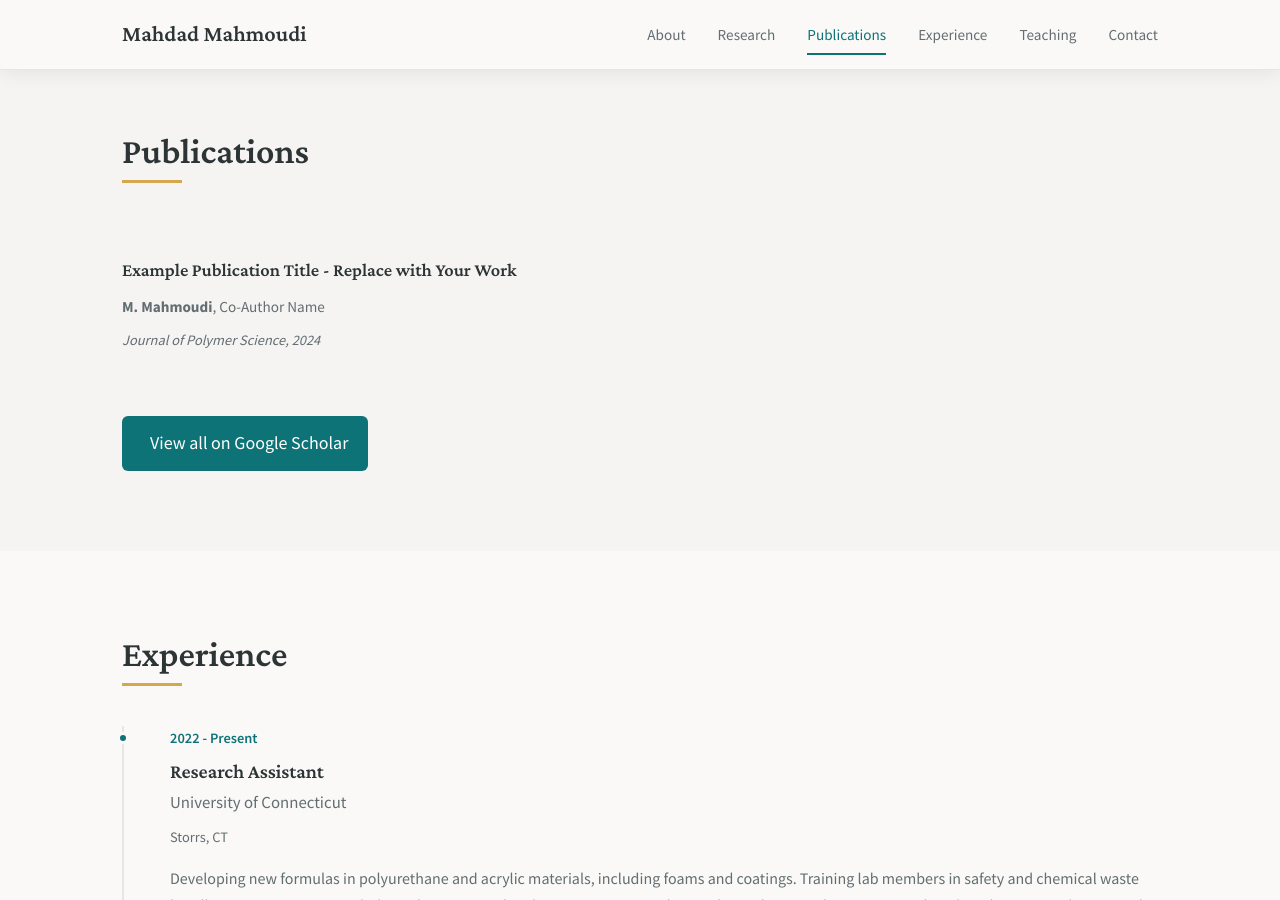
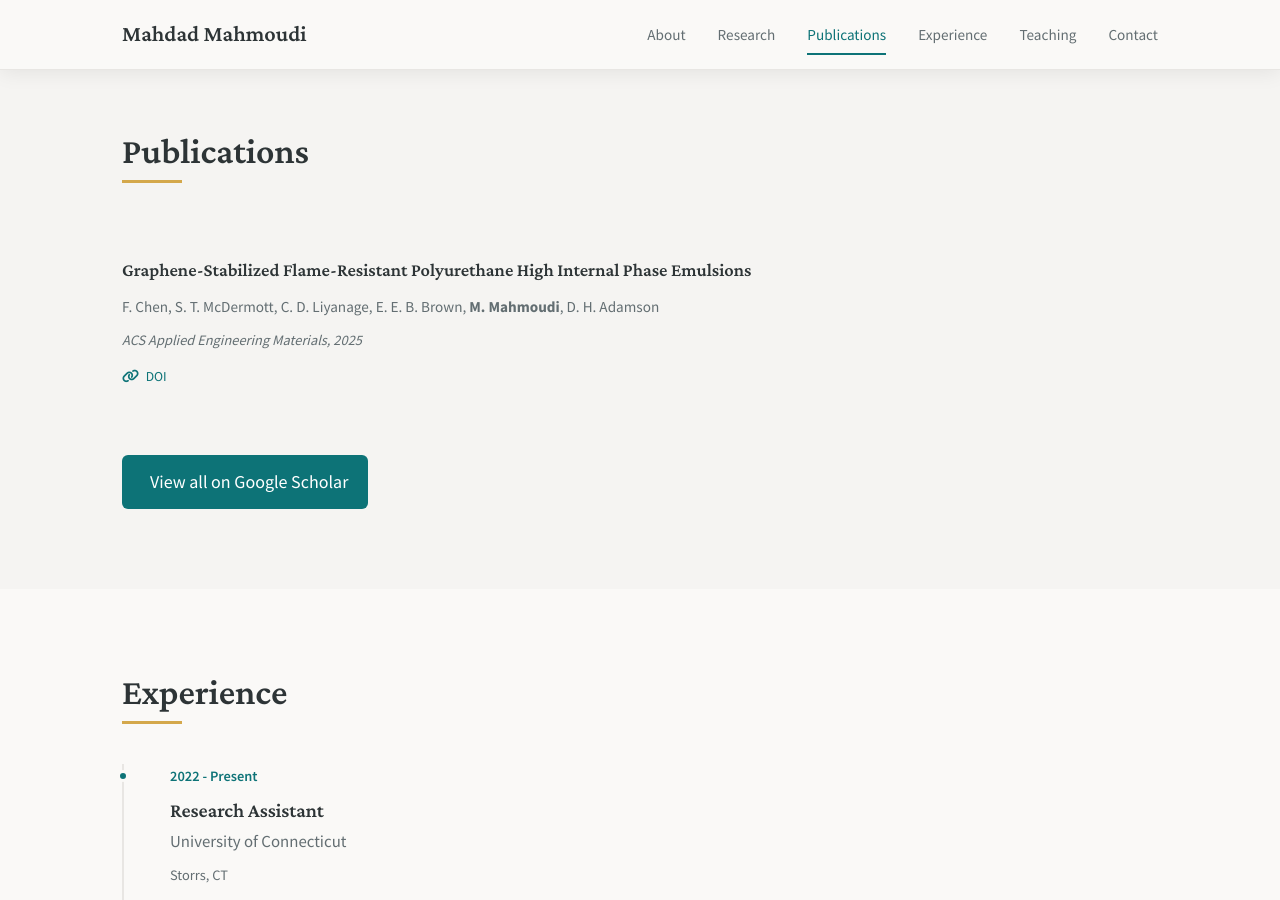
Before and after one commit to PolyMahdad2025/polymahdad2025.github.io, a Jekyll site: the page built from index.html, in a window 1280 px wide and 900 px high, scrolled down 1951 px. Built offline with Jekyll 4.4.1, drawn with Linux system fonts in a browser that asks for light colours; a style sheet for code colours, icons or effects is not loaded.

Commit message:
Add publication: Graphene-Stabilized Flame-Resistant PU HIPEs
ACS Appl. Eng. Mater. 2025

🤖 Generated with [Claude Code](https://claude.com/claude-code)

Co-Authored-By: Claude Opus 4.5 <noreply@anthropic.com>

```diff
--- a/_data/publications.yml
+++ b/_data/publications.yml
@@ -1,15 +1,7 @@
 # Publications
-# Add your publications here in the following format:
-# - title: "Paper Title"
-#   authors: "Author 1, Author 2, <strong>Your Name</strong>, Author 3"
-#   venue: "Journal Name"
-#   year: 2024
-#   doi: "https://doi.org/..."
-#   pdf: "link to pdf if available"
 
-# Example entry (replace with your actual publications):
-- title: "Example Publication Title - Replace with Your Work"
-  authors: "<strong>M. Mahmoudi</strong>, Co-Author Name"
-  venue: "Journal of Polymer Science"
-  year: 2024
-  doi: ""
+- title: "Graphene-Stabilized Flame-Resistant Polyurethane High Internal Phase Emulsions"
+  authors: "F. Chen, S. T. McDermott, C. D. Liyanage, E. E. B. Brown, <strong>M. Mahmoudi</strong>, D. H. Adamson"
+  venue: "ACS Applied Engineering Materials"
+  year: 2025
+  doi: "https://doi.org/10.1021/acsaenm.5c00042"
```
